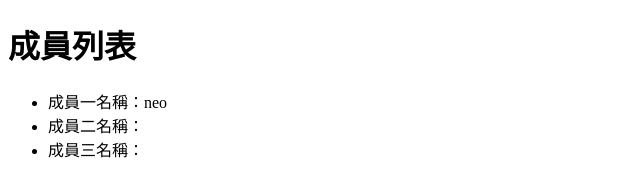
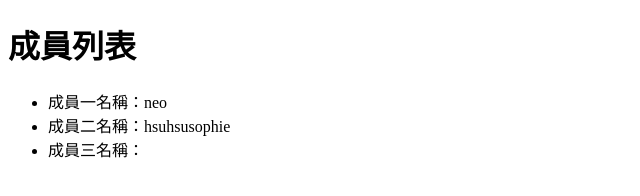
Before and after one commit to nodel33031/git1109neo, a plain HTML site: page index.html in a window 1280 px wide. Shown: the full height of the page, 0-640 px from the left. Drawn offline with Linux system fonts and the light colour scheme.

Commit message:
新增成員b

```diff
--- a/index.html
+++ b/index.html
@@ -9,7 +9,7 @@
     <h1>成員列表</h1>
     <ul>
         <li>成員一名稱：neo</li>
-        <li>成員二名稱：</li>
+        <li>成員二名稱：hsuhsusophie</li>
         <li>成員三名稱：</li>
     </ul>
 </body>
```
